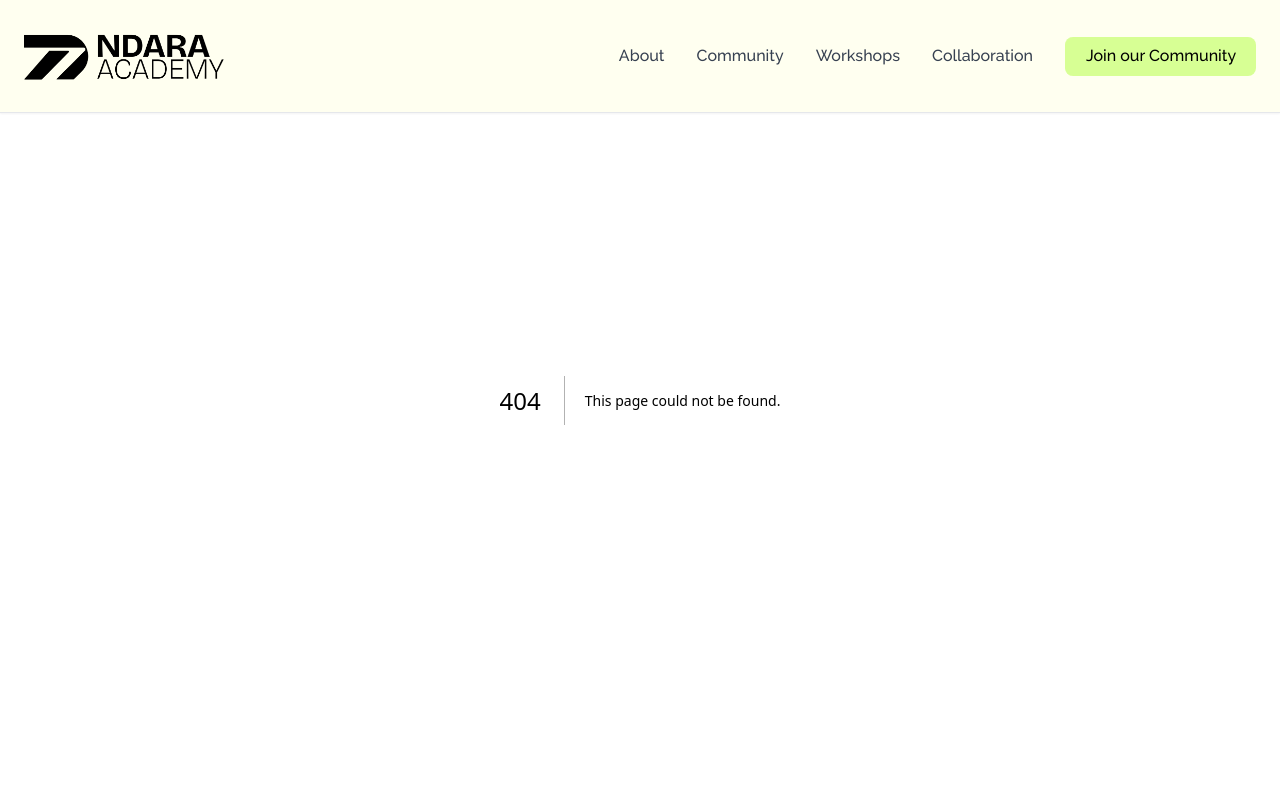
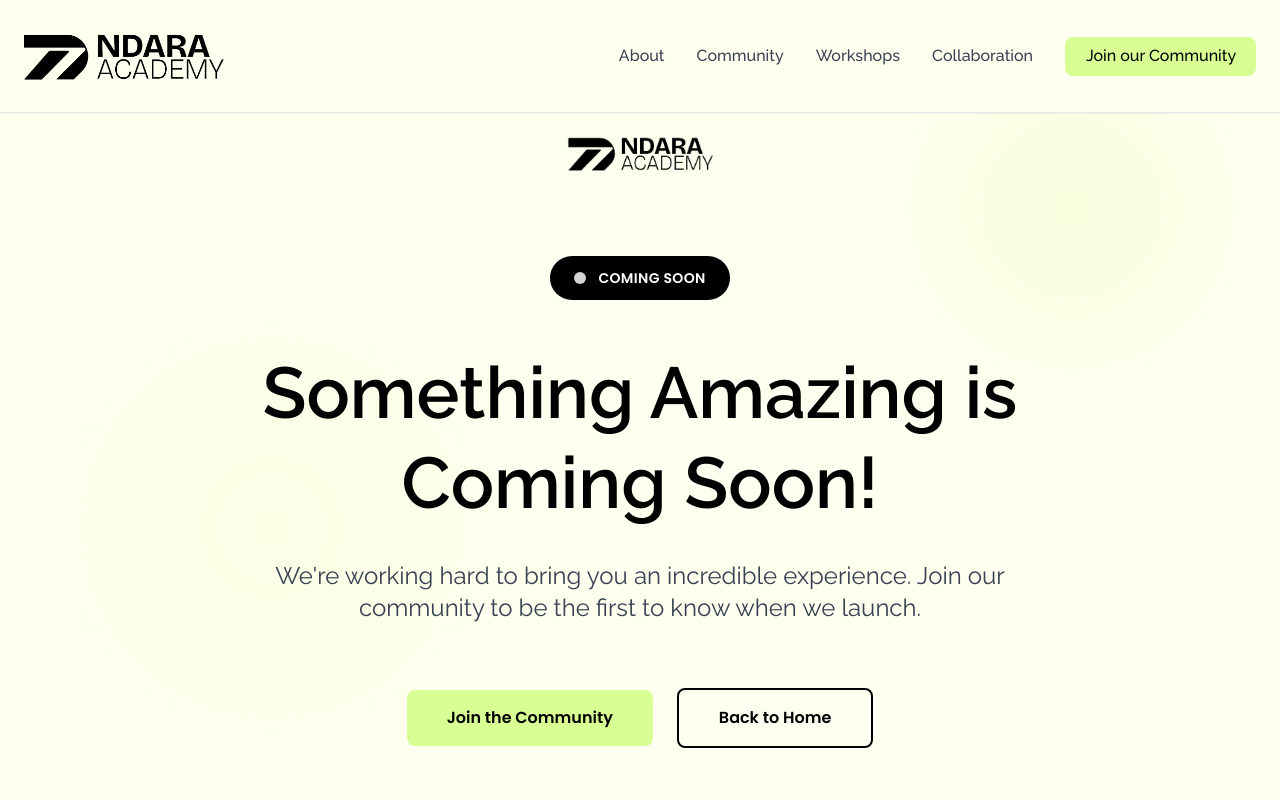
Before and after one commit to raysummer9/ndaraacademy_landingpage, a Next.js app: page /coming-soon in a window 1280 px wide. Before the commit this address had no page. Shown: the top 800 px of the page. Built offline with nearby package versions, Linux system fonts and the light colour scheme.

Commit message:
Internal linking and coming soon page

```diff
--- /dev/null
+++ b/src/app/coming-soon/page.tsx
@@ -0,0 +1,73 @@
+'use client';
+
+import { useState, useEffect } from 'react';
+import Link from 'next/link';
+
+export default function ComingSoonPage() {
+
+  return (
+    <div className="min-h-screen bg-[#fffff0] flex flex-col">
+      {/* Background Decorative Elements */}
+      <div className="absolute inset-0 overflow-hidden pointer-events-none">
+        <div className="absolute top-20 right-20 w-64 h-64 bg-[#D7FF94] rounded-full opacity-20 blur-3xl"></div>
+        <div className="absolute bottom-20 left-20 w-96 h-96 bg-[#D7FF94] rounded-full opacity-10 blur-3xl"></div>
+      </div>
+
+      {/* Main Content */}
+      <div className="flex-1 flex items-center justify-center px-6 sm:px-8 py-20 sm:py-32 relative z-10">
+        <div className="max-w-4xl mx-auto text-center">
+          {/* Logo/Brand */}
+          <div className="mb-12 sm:mb-16">
+            <img
+              src="/assets/ndara-logo-black.png"
+              alt="Ndara Academy"
+              className="h-12 sm:h-16 mx-auto"
+            />
+          </div>
+
+          {/* Coming Soon Badge */}
+          <div className="inline-flex items-center gap-2 sm:gap-3 bg-black text-white px-4 sm:px-6 py-2 sm:py-3 rounded-full mb-8 sm:mb-12">
+            <div className="w-2.5 h-2.5 sm:w-3 sm:h-3 bg-white rounded-full animate-pulse"></div>
+            <span className="text-xs sm:text-sm font-semibold tracking-wide">COMING SOON</span>
+          </div>
+
+          {/* Main Heading */}
+          <h1 className="text-4xl sm:text-5xl md:text-6xl lg:text-7xl font-semibold text-black leading-tight sm:leading-tight lg:leading-tight mb-6 sm:mb-8 font-['Raleway']">
+            Something Amazing is Coming Soon!
+          </h1>
+
+          {/* Description */}
+          <p className="text-lg sm:text-xl md:text-2xl text-gray-700 leading-relaxed max-w-3xl mx-auto mb-12 sm:mb-16 font-['Raleway']">
+            We're working hard to bring you an incredible experience.
+            Join our community to be the first to know when we launch.
+          </p>
+
+
+
+          {/* CTA Buttons */}
+          <div className="flex flex-col sm:flex-row gap-4 sm:gap-6 justify-center items-center mb-12 sm:mb-16">
+            <Link
+              href="/"
+              className="bg-[#D7FF94] text-black px-8 sm:px-10 py-3 sm:py-4 rounded-lg font-semibold hover:bg-[#c4f085] transition-all duration-300 hover:shadow-lg inline-flex items-center justify-center w-fit"
+            >
+              Join the Community
+            </Link>
+            <Link
+              href="/"
+              className="bg-transparent text-black border-2 border-black px-8 sm:px-10 py-3 sm:py-4 rounded-lg font-semibold hover:bg-black hover:text-white transition-all duration-300 hover:shadow-lg inline-flex items-center justify-center w-fit"
+            >
+              Back to Home
+            </Link>
+          </div>
+
+
+        </div>
+      </div>
+
+      {/* Footer */}
+      <div className="py-8 px-6 sm:px-8 text-center text-sm text-gray-500 border-t border-gray-200">
+        <p>© 2024 Ndara Academy. All rights reserved.</p>
+      </div>
+    </div>
+  );
+}
--- a/src/components/Navbar.tsx
+++ b/src/components/Navbar.tsx
@@ -50,7 +50,7 @@ const Navbar = () => {
           {/* CTA Button - Desktop Only */}
           <div className="hidden xl:block">
             <a
-              href="https://learn.ndaraacademy.com/login/"
+              href="/coming-soon"
               target="_blank"
               rel="noopener noreferrer"
               className="font-medium text-black transition-colors duration-200"
--- a/src/components/sections/AboutWelcomeSection.tsx
+++ b/src/components/sections/AboutWelcomeSection.tsx
@@ -61,9 +61,17 @@ export default function AboutWelcomeSection() {
         {/* Call-to-Action Buttons */}
         <div className={`flex flex-col sm:flex-row gap-4 sm:gap-6 justify-center transition-all duration-1000 delay-400 ${isVisible ? 'opacity-100 translate-y-0' : 'opacity-0 translate-y-8'}`}>
           <button className="bg-[#D7FF94] text-black px-8 sm:px-10 py-3 sm:py-4 rounded-lg font-semibold hover:bg-[#c4f085] transition-all duration-300 hover:shadow-lg">
-            Explore our Programmes
+            Explore our Programs
           </button>
-          <button className="bg-transparent text-black border-2 border-black px-8 sm:px-10 py-3 sm:py-4 rounded-lg font-semibold hover:bg-black hover:text-white transition-all duration-300 hover:shadow-lg">
+          <button
+            onClick={() => {
+              document.getElementById('what-we-offer')?.scrollIntoView({
+                behavior: 'smooth',
+                block: 'start'
+              });
+            }}
+            className="bg-transparent text-black border-2 border-black px-8 sm:px-10 py-3 sm:py-4 rounded-lg font-semibold hover:bg-black hover:text-white transition-all duration-300 hover:shadow-lg"
+          >
             What we offer
           </button>
         </div>
--- a/src/components/sections/CollaborationCTASection.tsx
+++ b/src/components/sections/CollaborationCTASection.tsx
@@ -1,6 +1,7 @@
 'use client';
 
 import { useState, useEffect, useRef } from 'react';
+import Link from 'next/link';
 
 export default function CollaborationCTASection() {
   const [isVisible, setIsVisible] = useState(false);
@@ -59,7 +60,7 @@ export default function CollaborationCTASection() {
 
         {/* Call-to-Action Button */}
         <div className={`transition-all duration-1000 delay-400 ${isVisible ? 'opacity-100 translate-y-0' : 'opacity-0 translate-y-8'}`}>
-          <button className="inline-flex items-center justify-center px-8 sm:px-10 lg:px-12 py-4 sm:py-5 bg-[#D7FF94] text-black font-semibold rounded-lg hover:bg-[#c4f085] transition-all duration-300 group hover:shadow-lg">
+          <Link href="/contact" className="inline-flex items-center justify-center px-8 sm:px-10 lg:px-12 py-4 sm:py-5 bg-[#D7FF94] text-black font-semibold rounded-lg hover:bg-[#c4f085] transition-all duration-300 group hover:shadow-lg">
             Get in Touch
             <svg
               className="ml-3 w-5 h-5 transform group-hover:translate-x-1 transition-transform duration-200"
@@ -69,7 +70,7 @@ export default function CollaborationCTASection() {
             >
               <path strokeLinecap="round" strokeLinejoin="round" strokeWidth={2} d="M17 8l4 4m0 0l-4 4m4-4H3" />
             </svg>
-          </button>
+          </Link>
         </div>
       </div>
     </section>
--- a/src/components/sections/CollaborationHeadingSection.tsx
+++ b/src/components/sections/CollaborationHeadingSection.tsx
@@ -1,6 +1,7 @@
 'use client';
 
 import { useState, useEffect, useRef } from 'react';
+import Link from 'next/link';
 
 export default function CollaborationHeadingSection() {
   const [isVisible, setIsVisible] = useState(false);
@@ -61,7 +62,7 @@ export default function CollaborationHeadingSection() {
 
             {/* Call-to-Action Buttons */}
             <div className="flex flex-col sm:flex-row gap-4 sm:gap-6 transition-all duration-1000 delay-600">
-              <button className="inline-flex items-center justify-center px-8 sm:px-10 py-3 sm:py-4 bg-[#D7FF94] text-black font-semibold rounded-lg hover:bg-[#c4f085] transition-all duration-300 group hover:shadow-lg">
+              <Link href="/contact" className="inline-flex items-center justify-center px-8 sm:px-10 py-3 sm:py-4 bg-[#D7FF94] text-black font-semibold rounded-lg hover:bg-[#c4f085] transition-all duration-300 group hover:shadow-lg">
                 Become a Partner
                 <svg
                   className="ml-2 w-5 h-5 transform group-hover:translate-x-1 transition-transform duration-200"
@@ -71,9 +72,9 @@ export default function CollaborationHeadingSection() {
                 >
                   <path strokeLinecap="round" strokeLinejoin="round" strokeWidth={2} d="M17 8l4 4m0 0l-4 4m4-4H3" />
                 </svg>
-              </button>
+              </Link>
 
-              <button className="inline-flex items-center justify-center px-8 sm:px-10 py-3 sm:py-4 bg-transparent text-black border-2 border-black font-semibold rounded-lg hover:bg-black hover:text-white transition-all duration-300 group hover:shadow-lg">
+              <Link href="/coming-soon" className="inline-flex items-center justify-center px-8 sm:px-10 py-3 sm:py-4 bg-transparent text-black border-2 border-black font-semibold rounded-lg hover:bg-black hover:text-white transition-all duration-300 group hover:shadow-lg">
                 Download Deck
                 <svg
                   className="ml-2 w-5 h-5 transform group-hover:translate-x-1 transition-transform duration-200"
@@ -83,7 +84,7 @@ export default function CollaborationHeadingSection() {
                 >
                   <path strokeLinecap="round" strokeLinejoin="round" strokeWidth={2} d="M17 8l4 4m0 0l-4 4m4-4H3" />
                 </svg>
-              </button>
+              </Link>
             </div>
           </div>
 
--- a/src/components/sections/CommunityTestimonialSection.tsx
+++ b/src/components/sections/CommunityTestimonialSection.tsx
@@ -32,7 +32,7 @@ const CommunityTestimonialSection = () => {
   }, []);
 
   return (
-    <section ref={sectionRef} className="py-16 sm:py-20 lg:py-24 bg-transparent">
+    <section id="what-we-offer" ref={sectionRef} className="py-16 sm:py-20 lg:py-24 bg-transparent">
       <div className="max-w-7xl mx-auto px-4 sm:px-6 lg:px-8">
         <div className="grid grid-cols-1 lg:grid-cols-2 gap-8 lg:gap-12 items-center text-center lg:text-left">
           {/* Left Panel - Main Image */}
--- a/src/components/sections/HeroSection.tsx
+++ b/src/components/sections/HeroSection.tsx
@@ -28,7 +28,7 @@ const HeroSection = () => {
           {/* CTA Buttons */}
           <div className="flex flex-col sm:flex-row gap-3 sm:gap-4 items-start animate-fade-in-up animation-delay-400">
             <Link
-              href="https://learn.ndaraacademy.com/"
+              href="/coming-soon"
               className="inline-flex items-center justify-center w-full sm:w-auto px-8 py-4 bg-[#D7FF94] text-gray-900 font-semibold rounded-lg hover:bg-[#c4f085] transition-all duration-300 group hover:shadow-lg"
             >
               Explore Programs
--- a/src/components/sections/PillarsSection.tsx
+++ b/src/components/sections/PillarsSection.tsx
@@ -87,7 +87,7 @@ export default function PillarsSection() {
           {/* CTA Button */}
           <div className={`transition-all duration-1000 delay-400 ${isVisible ? 'opacity-100 translate-y-0' : 'opacity-0 translate-y-8'}`}>
             <a
-              href="https://learn.ndaraacademy.com"
+              href="/coming-soon"
               target="_blank"
               rel="noopener noreferrer"
               className="inline-flex items-center gap-3 bg-[#D7FF94] text-black px-8 sm:px-10 lg:px-12 py-3 sm:py-4 rounded-lg font-semibold hover:bg-[#c4f085] transition-all duration-300 group hover:shadow-lg"
@@ -136,7 +136,7 @@ export default function PillarsSection() {
 
                       {/* Circular Action Button */}
                       <a
-                        href="https://learn.ndaraacademy.com"
+                        href="/coming-soon"
                         target="_blank"
                         rel="noopener noreferrer"
                         className="w-10 h-10 bg-black rounded-full flex items-center justify-center hover:bg-gray-800 transition-colors duration-300"
@@ -186,7 +186,7 @@ export default function PillarsSection() {
 
                       {/* Circular Action Button */}
                       <a
-                        href="https://learn.ndaraacademy.com"
+                        href="/coming-soon"
                         target="_blank"
                         rel="noopener noreferrer"
                         className="w-10 h-10 sm:w-12 sm:h-12 bg-black rounded-full flex items-center justify-center hover:bg-gray-800 transition-colors duration-300"
```
